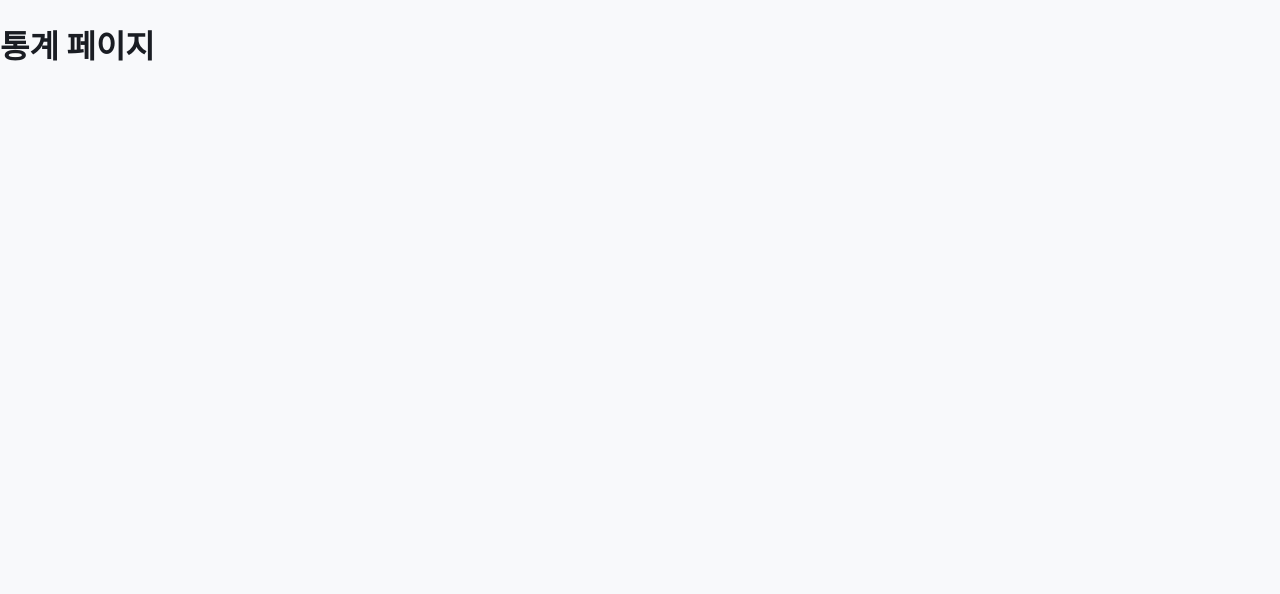
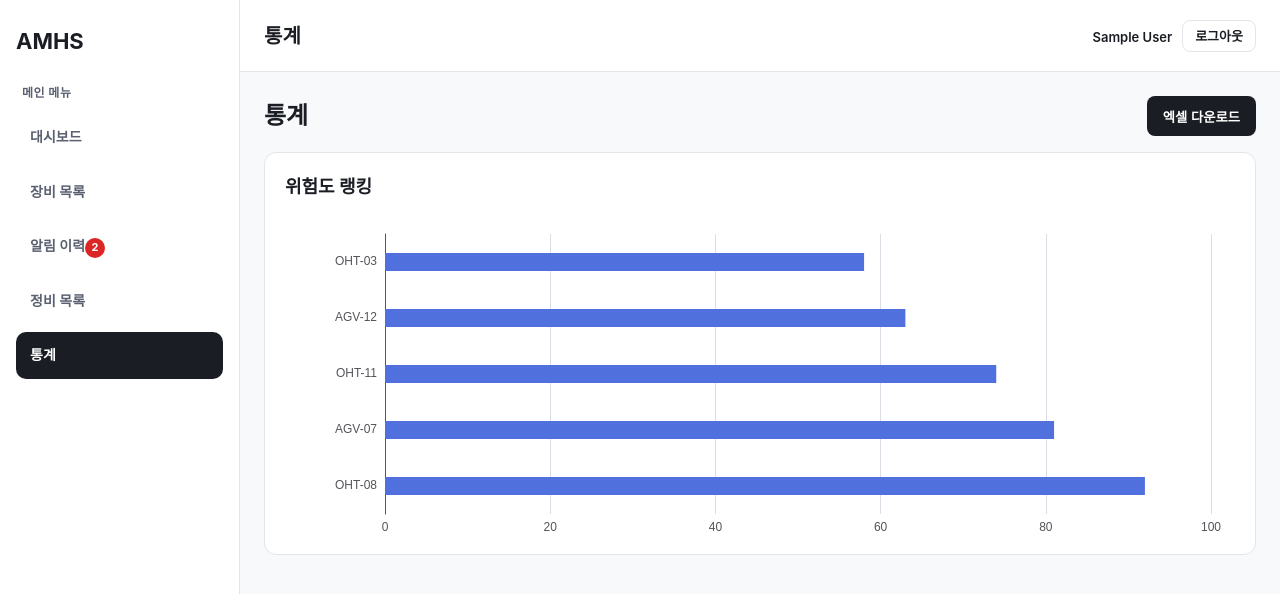
Before and after one commit to SF-KONA/AMHS-frontend, a Vue app: page /stats in a window 1280 px wide. Shown: the top 594 px of the page. Built offline with nearby package versions, Linux system fonts and the light colour scheme; sample sign-in values are in the browser's storage.

Commit message:
feat: 통계 페이지 위험도 랭킹 차트 및 엑셀 다운로드 추가

```diff
--- /dev/null
+++ b/src/components/stats/ExportButton.vue
@@ -0,0 +1,38 @@
+<template>
+    <button class="export-button" @click="handleExport" :disabled="loading">
+        {{ loading ? '다운로드 중...' : '엑셀 다운로드' }}
+    </button>
+</template>
+
+<script setup>
+const props = defineProps({
+    loading: {
+        type: Boolean,
+        default: false,
+    },
+})
+
+const emit = defineEmits(['click'])
+
+function handleExport() {
+    emit('click')
+}
+</script>
+
+<style scoped>
+.export-button {
+    height: 40px;
+    padding: 0 16px;
+    border: none;
+    border-radius: 8px;
+    background: var(--color-text);
+    color: #fff;
+    font-weight: 700;
+    cursor: pointer;
+}
+
+.export-button:disabled {
+    opacity: 0.6;
+    cursor: not-allowed;
+}
+</style>
--- /dev/null
+++ b/src/components/stats/RiskRankingChart.vue
@@ -0,0 +1,133 @@
+<template>
+    <div class="chart-card">
+        <div class="chart-header">
+            <h3 class="chart-title">위험도 랭킹</h3>
+        </div>
+
+        <div v-if="loading" class="chart-state">
+            로딩 중...
+        </div>
+
+        <div v-else-if="error" class="chart-state">
+            데이터를 불러오지 못했습니다.
+        </div>
+
+        <div v-else-if="!chartRows.length" class="chart-state">
+            데이터가 없습니다.
+        </div>
+
+        <VChart
+            v-else
+            class="chart"
+            :option="chartOption"
+            autoresize
+        />
+    </div>
+</template>
+
+<script setup>
+import { computed } from 'vue'
+import VChart from 'vue-echarts'
+import { use } from 'echarts/core'
+import { CanvasRenderer } from 'echarts/renderers'
+import { BarChart } from 'echarts/charts'
+import {
+    GridComponent,
+    TooltipComponent,
+    TitleComponent,
+} from 'echarts/components'
+
+use([
+    CanvasRenderer,
+    BarChart,
+    GridComponent,
+    TooltipComponent,
+    TitleComponent,
+])
+
+const props = defineProps({
+    rows: {
+        type: Array,
+        default: () => [],
+    },
+    loading: {
+        type: Boolean,
+        default: false,
+    },
+    error: {
+        type: Boolean,
+        default: false,
+    },
+})
+
+const chartRows = computed(() => {
+    return [...props.rows].sort((a, b) => b.riskScore - a.riskScore)
+})
+
+const chartOption = computed(() => {
+    return {
+        tooltip: {
+            trigger: 'axis',
+            axisPointer: { type: 'shadow' },
+        },
+        grid: {
+            left: 100,
+            right: 24,
+            top: 20,
+            bottom: 20,
+        },
+        xAxis: {
+            type: 'value',
+            max: 100,
+            axisLabel: {
+                formatter: '{value}',
+            },
+        },
+        yAxis: {
+            type: 'category',
+            data: chartRows.value.map((row) => row.label),
+        },
+        series: [
+            {
+                type: 'bar',
+                data: chartRows.value.map((row) => row.riskScore),
+                barWidth: 18,
+            },
+        ],
+    }
+})
+</script>
+
+<style scoped>
+.chart-card {
+    background: var(--color-surface);
+    border: 1px solid var(--color-border);
+    border-radius: 12px;
+    padding: 20px;
+}
+
+.chart-header {
+    margin-bottom: 12px;
+}
+
+.chart-title {
+    margin: 0;
+    font-size: 18px;
+    font-weight: 700;
+    color: var(--color-text);
+}
+
+.chart {
+    height: 320px;
+    width: 100%;
+}
+
+.chart-state {
+    min-height: 320px;
+    display: flex;
+    align-items: center;
+    justify-content: center;
+    color: var(--color-text-muted);
+    font-size: 14px;
+}
+</style>
--- a/src/views/stats/StatisticsView.vue
+++ b/src/views/stats/StatisticsView.vue
@@ -1,8 +1,80 @@
 <template>
-  <div>
-    <h1>통계 페이지</h1>
-  </div>
+    <AppLayout>
+        <div class="page-section">
+            <div class="page-header">
+                <h2 class="page-title">통계</h2>
+                <ExportButton :loading="isExporting" @click="handleExport" />
+            </div>
+
+            <RiskRankingChart
+                :rows="riskRows"
+                :loading="false"
+                :error="false"
+            />
+        </div>
+    </AppLayout>
 </template>
 
 <script setup>
+import { ref } from 'vue'
+import AppLayout from '../../layouts/AppLayout.vue'
+import RiskRankingChart from '../../components/stats/RiskRankingChart.vue'
+import ExportButton from '../../components/stats/ExportButton.vue'
+
+const isExporting = ref(false)
+
+const riskRows = ref([
+    { label: 'OHT-08', riskScore: 92 },
+    { label: 'AGV-07', riskScore: 81 },
+    { label: 'OHT-11', riskScore: 74 },
+    { label: 'AGV-12', riskScore: 63 },
+    { label: 'OHT-03', riskScore: 58 },
+])
+
+function handleExport() {
+    isExporting.value = true
+
+    const rows = [
+        ['장비', '위험도'],
+        ...riskRows.value.map((row) => [row.label, row.riskScore]),
+    ]
+
+    const csvContent = rows.map((row) => row.join(',')).join('\n')
+    const blob = new Blob(['\ufeff' + csvContent], {
+        type: 'text/csv;charset=utf-8;',
+    })
+
+    const url = URL.createObjectURL(blob)
+    const link = document.createElement('a')
+    link.href = url
+    link.setAttribute('download', 'risk-ranking.csv')
+    document.body.appendChild(link)
+    link.click()
+    document.body.removeChild(link)
+    URL.revokeObjectURL(url)
+
+    isExporting.value = false
+}
 </script>
+
+<style scoped>
+.page-section {
+    display: flex;
+    flex-direction: column;
+    gap: 16px;
+}
+
+.page-header {
+    display: flex;
+    align-items: center;
+    justify-content: space-between;
+    gap: 12px;
+}
+
+.page-title {
+    margin: 0;
+    font-size: 24px;
+    font-weight: 700;
+    color: var(--color-text);
+}
+</style>
```
Also changed, not shown: 1 other file (tests, documents, lock files or other folders).
